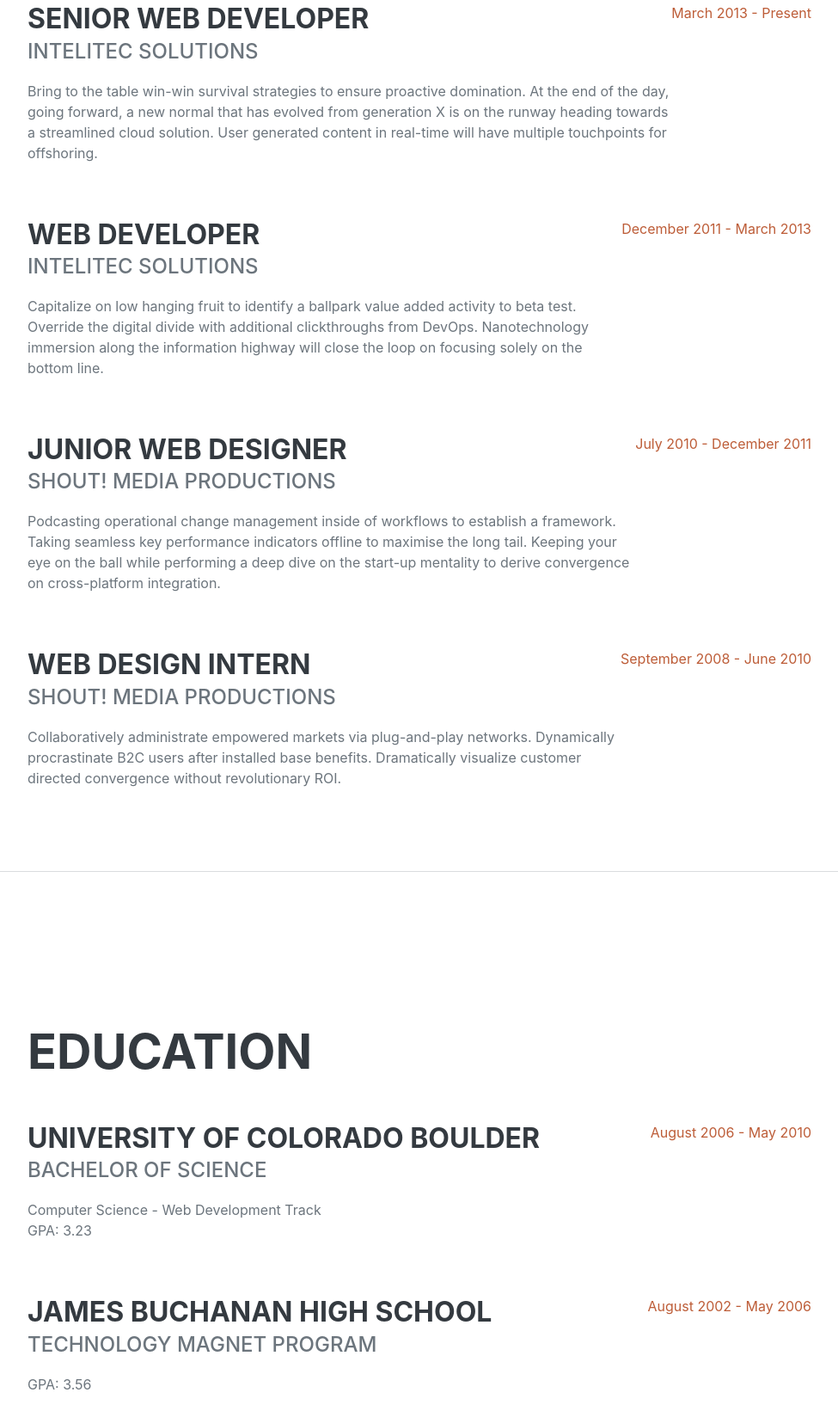
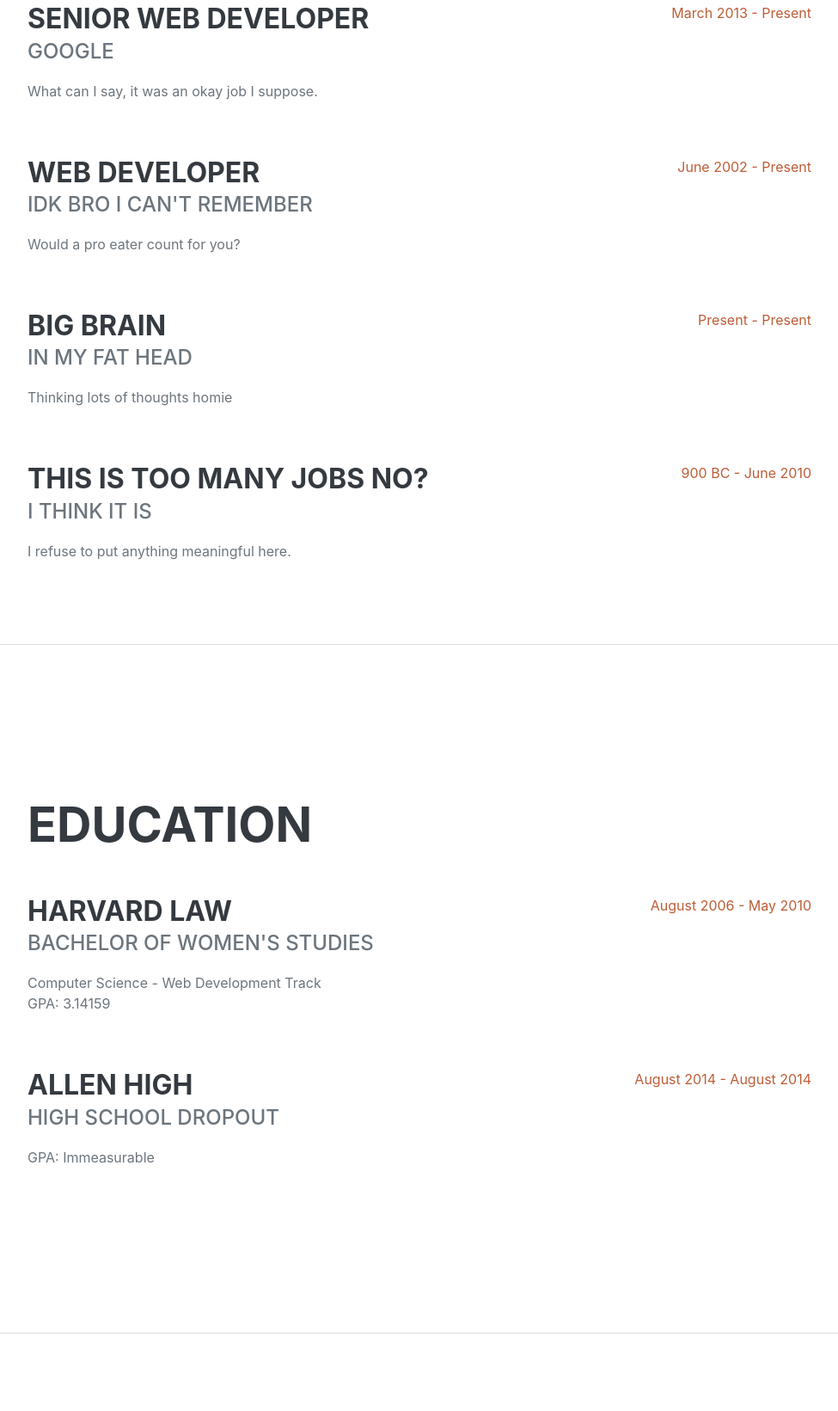
Before and after one commit to christiaylor/is201, a plain HTML site: page index.html in a window 1280 px wide. Shown: the part 993-2634 px from the top of the page at 86% size, without its empty margins (288-1263 px from the left). Drawn offline with nearby package versions, Linux system fonts and the light colour scheme; a web font is replaced by a local one.

Commit message:
Add files via upload

```diff
--- a/index.html
+++ b/index.html
@@ -64,34 +64,34 @@
                     <div class="d-flex flex-column flex-md-row justify-content-between mb-5">
                         <div class="flex-grow-1">
                             <h3 class="mb-0">Senior Web Developer</h3>
-                            <div class="subheading mb-3">Intelitec Solutions</div>
-                            <p>Bring to the table win-win survival strategies to ensure proactive domination. At the end of the day, going forward, a new normal that has evolved from generation X is on the runway heading towards a streamlined cloud solution. User generated content in real-time will have multiple touchpoints for offshoring.</p>
+                            <div class="subheading mb-3">Google</div>
+                            <p>What can I say, it was an okay job I suppose.</p>
                         </div>
                         <div class="flex-shrink-0"><span class="text-primary">March 2013 - Present</span></div>
                     </div>
                     <div class="d-flex flex-column flex-md-row justify-content-between mb-5">
                         <div class="flex-grow-1">
                             <h3 class="mb-0">Web Developer</h3>
-                            <div class="subheading mb-3">Intelitec Solutions</div>
-                            <p>Capitalize on low hanging fruit to identify a ballpark value added activity to beta test. Override the digital divide with additional clickthroughs from DevOps. Nanotechnology immersion along the information highway will close the loop on focusing solely on the bottom line.</p>
+                            <div class="subheading mb-3">idk bro I can't remember</div>
+                            <p>Would a pro eater count for you?</p>
                         </div>
-                        <div class="flex-shrink-0"><span class="text-primary">December 2011 - March 2013</span></div>
+                        <div class="flex-shrink-0"><span class="text-primary">June 2002 - Present</span></div>
                     </div>
                     <div class="d-flex flex-column flex-md-row justify-content-between mb-5">
                         <div class="flex-grow-1">
-                            <h3 class="mb-0">Junior Web Designer</h3>
-                            <div class="subheading mb-3">Shout! Media Productions</div>
-                            <p>Podcasting operational change management inside of workflows to establish a framework. Taking seamless key performance indicators offline to maximise the long tail. Keeping your eye on the ball while performing a deep dive on the start-up mentality to derive convergence on cross-platform integration.</p>
+                            <h3 class="mb-0">Big Brain</h3>
+                            <div class="subheading mb-3">in my fat head</div>
+                            <p>Thinking lots of thoughts homie</p>
                         </div>
-                        <div class="flex-shrink-0"><span class="text-primary">July 2010 - December 2011</span></div>
+                        <div class="flex-shrink-0"><span class="text-primary">Present - Present</span></div>
                     </div>
                     <div class="d-flex flex-column flex-md-row justify-content-between">
                         <div class="flex-grow-1">
-                            <h3 class="mb-0">Web Design Intern</h3>
-                            <div class="subheading mb-3">Shout! Media Productions</div>
-                            <p>Collaboratively administrate empowered markets via plug-and-play networks. Dynamically procrastinate B2C users after installed base benefits. Dramatically visualize customer directed convergence without revolutionary ROI.</p>
+                            <h3 class="mb-0">This is too many jobs no?</h3>
+                            <div class="subheading mb-3">I think it is</div>
+                            <p>I refuse to put anything meaningful here.</p>
                         </div>
-                        <div class="flex-shrink-0"><span class="text-primary">September 2008 - June 2010</span></div>
+                        <div class="flex-shrink-0"><span class="text-primary">900 BC - June 2010</span></div>
                     </div>
                 </div>
             </section>
@@ -102,20 +102,20 @@
                     <h2 class="mb-5">Education</h2>
                     <div class="d-flex flex-column flex-md-row justify-content-between mb-5">
                         <div class="flex-grow-1">
-                            <h3 class="mb-0">University of Colorado Boulder</h3>
-                            <div class="subheading mb-3">Bachelor of Science</div>
+                            <h3 class="mb-0">Harvard Law</h3>
+                            <div class="subheading mb-3">Bachelor of Women's Studies</div>
                             <div>Computer Science - Web Development Track</div>
-                            <p>GPA: 3.23</p>
+                            <p>GPA: 3.14159</p>
                         </div>
                         <div class="flex-shrink-0"><span class="text-primary">August 2006 - May 2010</span></div>
                     </div>
                     <div class="d-flex flex-column flex-md-row justify-content-between">
                         <div class="flex-grow-1">
-                            <h3 class="mb-0">James Buchanan High School</h3>
-                            <div class="subheading mb-3">Technology Magnet Program</div>
-                            <p>GPA: 3.56</p>
+                            <h3 class="mb-0">Allen High</h3>
+                            <div class="subheading mb-3">High School Dropout</div>
+                            <p>GPA: Immeasurable</p>
                         </div>
-                        <div class="flex-shrink-0"><span class="text-primary">August 2002 - May 2006</span></div>
+                        <div class="flex-shrink-0"><span class="text-primary">August 2014 - August 2014</span></div>
                     </div>
                 </div>
             </section>
@@ -165,19 +165,19 @@
             <section class="resume-section" id="interests">
                 <div class="resume-section-content">
                     <h2 class="mb-5">Interests</h2>
-                    <p>Apart from being a web developer, I enjoy most of my time being outdoors. In the winter, I am an avid skier and novice ice climber. During the warmer months here in Colorado, I enjoy mountain biking, free climbing, and kayaking.</p>
-                    <p class="mb-0">When forced indoors, I follow a number of sci-fi and fantasy genre movies and television shows, I am an aspiring chef, and I spend a large amount of my free time exploring the latest technology advancements in the front-end web development world.</p>
+                    <p>Honestly I like food</p>
+                    <p class="mb-0">Aside from that...I suppose sleeping aint bad</p>
                 </div>
             </section>
             <hr class="m-0" />
             <!-- Awards-->
             <section class="resume-section" id="awards">
                 <div class="resume-section-content">
-                    <h2 class="mb-5">Awards & Certifications</h2>
-                    <ul class="fa-ul mb-0">
+                    <h2 class="mb-5">Awards & Certifications</h2><br>N/A
+                    <!-- <ul class="fa-ul mb-0">
                         <li>
                             <span class="fa-li"><i class="fas fa-trophy text-warning"></i></span>
-                            Google Analytics Certified Developer
+                            Google Analytics Certified Develope
                         </li>
                         <li>
                             <span class="fa-li"><i class="fas fa-trophy text-warning"></i></span>
@@ -213,7 +213,7 @@
                             <sup>rd</sup>
                             Place - James Buchanan High School - Hackathon 2005
                         </li>
-                    </ul>
+                    </ul> -->
                 </div>
             </section>
         </div>
```
